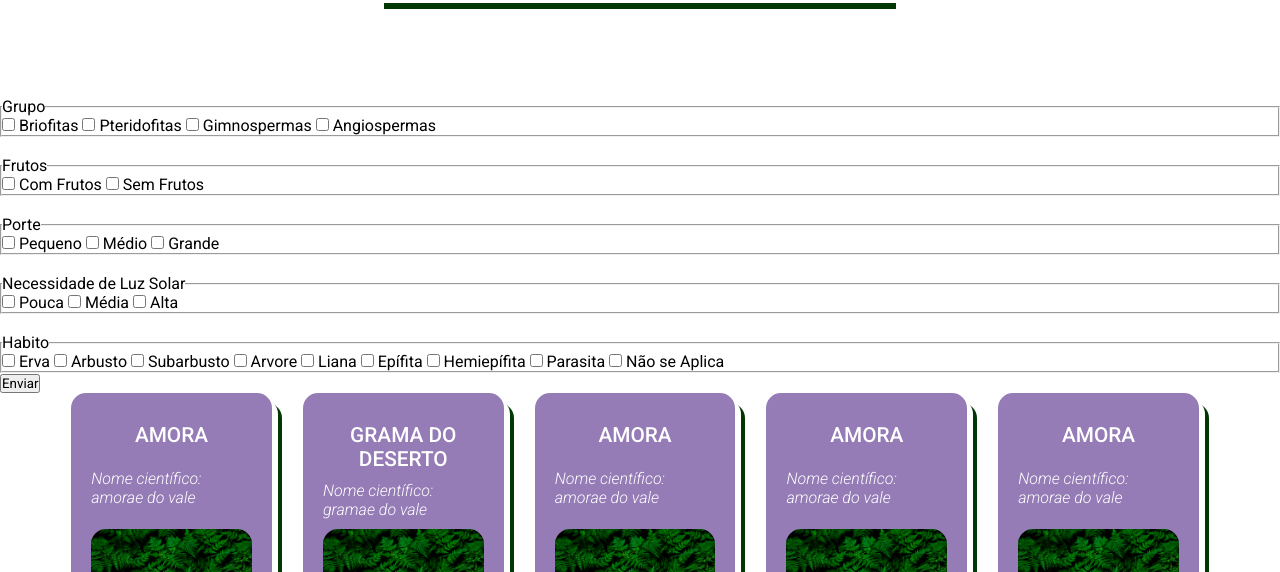
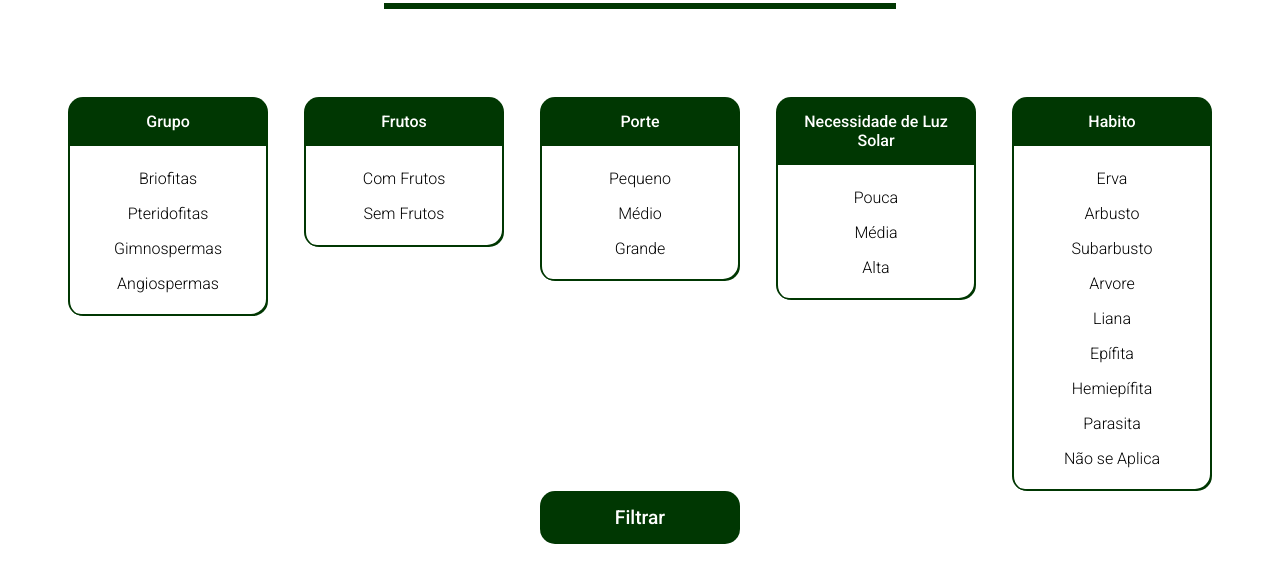
Before and after one commit to arbalrh/BioPar6, a website: page views/todasPlantas.html in a window 1280 px wide. Shown: the part 228-800 px from the top of the page. Drawn offline with Linux system fonts and the light colour scheme; files that its build step writes are made by us from their sources; files whose address does not match are found by name.

Commit message:
Estiliza o Filtro de plantas

```diff
--- a/public/todasPlantas.css
+++ b/public/todasPlantas.css
@@ -54,6 +54,94 @@ h1 {
     border: 4px solid #003702;
     box-shadow: 0px 6px 0px #FFFFFF, 0px 12px 0px #003702;
     font-weight: 500;
+}
+
+form {
+    display: flex;
+    flex-wrap: wrap;
+    padding: 0 50px;
+    justify-content: space-evenly;
+    align-items: flex-start;
+}
+
+fieldset{
+    width: 17%;
+    min-width: 180px;
+    min-height: 150px;
+    display: flex;
+    flex-direction: column;
+    align-items: center;
+    border: none;
+    box-shadow: inset -2px -2px 0 #003702, inset 2px 0 #003702;
+    border-bottom-left-radius: 15px;
+    border-bottom-right-radius: 15px;
+}
+
+legend {
+    background-color: #003702;
+    color: white;
+    width: 100%;
+    border-top-left-radius: 15px;
+    border-top-right-radius: 15px;
+    padding: 15px 10px;
+    text-align: center;
+    font-weight: 500;
+}
+fieldset label {
+    width: 80%;
+    text-align: center;
+    margin: 5px;
+    transition: all 0.3s;
+    border-radius: 5px;
+    padding: 3px;
+    font-weight: 300;
+}
+
+fieldset label:first-of-type {
+    margin-top: 20px;
+}
+
+fieldset label:last-of-type {
+    margin-bottom: 20px;
+}
+
+fieldset label:hover {
+    cursor: pointer;
+}
+
+input[type="checkbox"]{
+    display: none;
+}
+
+input[type="checkbox"]:checked + label {
+    background-color: #003702;
+    color: white;
+}
+
+.divBotaoFiltrar {
+    flex-basis: 100%;
+    display: flex;
+    justify-content: center;
+    align-items: center;
+    margin-bottom: 50px;
+}
+
+.divBotaoFiltrar button {
+    background-color: #003702;
+    color: white;
+    font-weight: 500;
+    font-size: 1.2rem;
+    padding: 15px;
+    border: none;
+    border-radius: 15px;
+    width: 17%;
+    min-width: 150px;
+    transition: all 0.3s;
+}
+
+.divBotaoFiltrar button:hover {
+    cursor: pointer;
+    background-color: #002501;
 }
 
 .plantas {
--- a/views/todasPlantas.html
+++ b/views/todasPlantas.html
@@ -82,8 +82,9 @@
             <label for="naoSeAplica">Não se Aplica</label>
         </fieldset>
 
-
-        <button type="submit">Enviar</button>
+        <div class="divBotaoFiltrar">
+            <button type="submit">Filtrar</button>
+        </div>
     </form>
 
     <section class="plantas">
```
